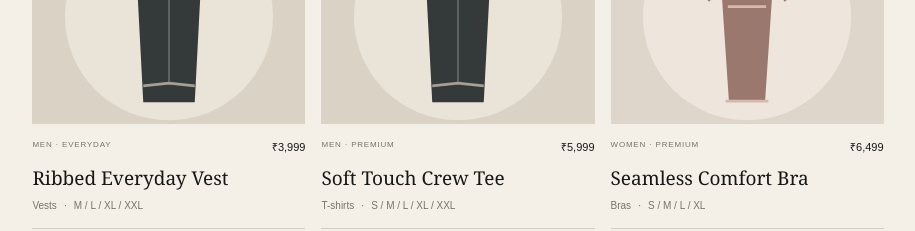
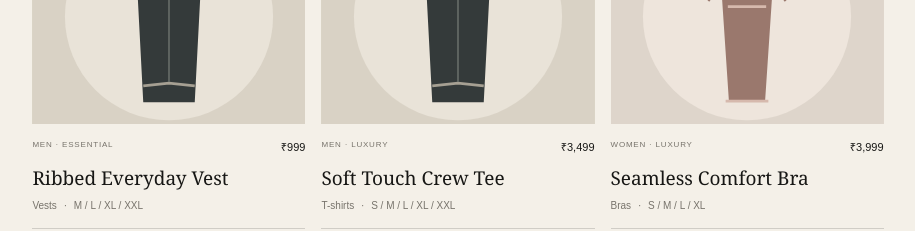
Before and after one commit to sikkaaryan/nivora-essentials, a Next.js app: page / in a window 1280 px wide. Shown: the part 2340-2571 px from the top of the page, without its empty margins (294-1209 px from the left). Built offline with nearby package versions, Linux system fonts and the light colour scheme.

Commit message:
pricing: apply four NIVORA collection price bands

```diff
--- a/data/products.ts
+++ b/data/products.ts
@@ -1,5 +1,5 @@
 export type Audience = "Men" | "Women" | "Boy" | "Girl";
-export type ProductRange = "Essential" | "Everyday" | "Premium";
+export type ProductRange = "Essential" | "Everyday" | "Premium" | "Luxury";
 export type Product = {
   id: string; name: string; audience: Audience; type: string; range: ProductRange;
   price: number; sizes: string[]; tone: string;
@@ -12,7 +12,7 @@ export const products: Product[] = [
     "audience": "Men",
     "type": "Boxers",
     "range": "Everyday",
-    "price": 4499,
+    "price": 1199,
     "sizes": [
       "S",
       "M",
@@ -28,7 +28,7 @@ export const products: Product[] = [
     "audience": "Men",
     "type": "Trunks",
     "range": "Premium",
-    "price": 6499,
+    "price": 2199,
     "sizes": [
       "S",
       "M",
@@ -43,7 +43,7 @@ export const products: Product[] = [
     "audience": "Men",
     "type": "Briefs",
     "range": "Essential",
-    "price": 3299,
+    "price": 799,
     "sizes": [
       "S",
       "M",
@@ -58,8 +58,8 @@ export const products: Product[] = [
     "name": "Ribbed Everyday Vest",
     "audience": "Men",
     "type": "Vests",
-    "range": "Everyday",
-    "price": 3999,
+    "range": "Essential",
+    "price": 999,
     "sizes": [
       "M",
       "L",
@@ -73,8 +73,8 @@ export const products: Product[] = [
     "name": "Soft Touch Crew Tee",
     "audience": "Men",
     "type": "T-shirts",
-    "range": "Premium",
-    "price": 5999,
+    "range": "Luxury",
+    "price": 3499,
     "sizes": [
       "S",
       "M",
@@ -89,8 +89,8 @@ export const products: Product[] = [
     "name": "Seamless Comfort Bra",
     "audience": "Women",
     "type": "Bras",
-    "range": "Premium",
-    "price": 6499,
+    "range": "Luxury",
+    "price": 3999,
     "sizes": [
       "S",
       "M",
@@ -105,7 +105,7 @@ export const products: Product[] = [
     "audience": "Women",
     "type": "Briefs",
     "range": "Essential",
-    "price": 3299,
+    "price": 699,
     "sizes": [
       "XS",
       "S",
@@ -121,7 +121,7 @@ export const products: Product[] = [
     "audience": "Women",
     "type": "Camisoles",
     "range": "Everyday",
-    "price": 4299,
+    "price": 1299,
     "sizes": [
       "S",
       "M",
@@ -136,7 +136,7 @@ export const products: Product[] = [
     "audience": "Women",
     "type": "Boyshorts",
     "range": "Everyday",
-    "price": 3799,
+    "price": 999,
     "sizes": [
       "XS",
       "S",
@@ -151,8 +151,8 @@ export const products: Product[] = [
     "name": "Relaxed Lounge Set",
     "audience": "Women",
     "type": "Lounge sets",
-    "range": "Premium",
-    "price": 8999,
+    "range": "Luxury",
+    "price": 4999,
     "sizes": [
       "S",
       "M",
@@ -167,7 +167,7 @@ export const products: Product[] = [
     "audience": "Boy",
     "type": "Trunks",
     "range": "Everyday",
-    "price": 3499,
+    "price": 899,
     "sizes": [
       "2-3Y",
       "4-5Y",
@@ -183,7 +183,7 @@ export const products: Product[] = [
     "audience": "Boy",
     "type": "Briefs",
     "range": "Essential",
-    "price": 3099,
+    "price": 599,
     "sizes": [
       "2-3Y",
       "4-5Y",
@@ -198,7 +198,7 @@ export const products: Product[] = [
     "audience": "Boy",
     "type": "Vests",
     "range": "Essential",
-    "price": 3299,
+    "price": 799,
     "sizes": [
       "2-3Y",
       "4-5Y",
@@ -213,8 +213,8 @@ export const products: Product[] = [
     "name": "Weekend Crew Tee",
     "audience": "Boy",
     "type": "T-shirts",
-    "range": "Everyday",
-    "price": 3999,
+    "range": "Premium",
+    "price": 1699,
     "sizes": [
       "4-5Y",
       "6-7Y",
@@ -229,7 +229,7 @@ export const products: Product[] = [
     "audience": "Boy",
     "type": "Sets",
     "range": "Premium",
-    "price": 5499,
+    "price": 1999,
     "sizes": [
       "2-3Y",
       "4-5Y",
@@ -244,7 +244,7 @@ export const products: Product[] = [
     "audience": "Girl",
     "type": "Briefs",
     "range": "Essential",
-    "price": 3099,
+    "price": 599,
     "sizes": [
       "2-3Y",
       "4-5Y",
@@ -260,7 +260,7 @@ export const products: Product[] = [
     "audience": "Girl",
     "type": "Camisoles",
     "range": "Everyday",
-    "price": 3799,
+    "price": 899,
     "sizes": [
       "4-5Y",
       "6-7Y",
@@ -275,7 +275,7 @@ export const products: Product[] = [
     "audience": "Girl",
     "type": "Shorties",
     "range": "Everyday",
-    "price": 3499,
+    "price": 799,
     "sizes": [
       "2-3Y",
       "4-5Y",
@@ -290,7 +290,7 @@ export const products: Product[] = [
     "audience": "Girl",
     "type": "T-shirts",
     "range": "Premium",
-    "price": 4499,
+    "price": 1599,
     "sizes": [
       "4-5Y",
       "6-7Y",
@@ -304,8 +304,8 @@ export const products: Product[] = [
     "name": "Comfy Day Set",
     "audience": "Girl",
     "type": "Sets",
-    "range": "Premium",
-    "price": 5999,
+    "range": "Luxury",
+    "price": 2999,
     "sizes": [
       "2-3Y",
       "4-5Y",
@@ -317,4 +317,4 @@ export const products: Product[] = [
 ];
 
 export const audienceOptions = ["All","Men","Women","Boy","Girl"] as const;
-export const rangeOptions = ["All","Essential","Everyday","Premium"] as const;
+export const rangeOptions = ["All","Essential","Everyday","Premium","Luxury"] as const;
```
